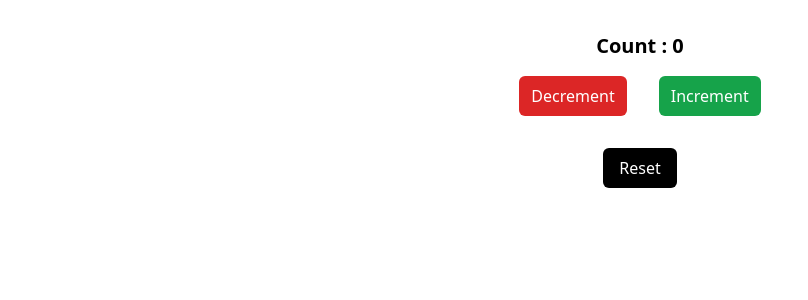
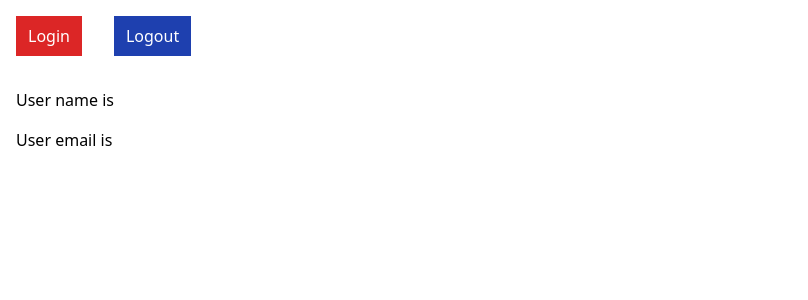
Before and after one commit to SAIDOU11/ReactTypescript, a React (Vite) app: page / in a window 1280 px wide. Shown: the top 300 px of the page, without its empty margins (0-808 px from the left). Built offline with nearby package versions, Linux system fonts and the light colour scheme.

Commit message:
userContext

```diff
--- a/src/App.tsx
+++ b/src/App.tsx
@@ -1,11 +1,14 @@
 import "./index.css";
 
-import Counter from "./components/state/Counter";
+import { UserContextProvider } from "./components/context/UserContext";
+import User from "./components/context/User";
 
 function App() {
   return (
     <>
-      <Counter />
+      <UserContextProvider>
+        <User />
+      </UserContextProvider>
     </>
   );
 }
--- /dev/null
+++ b/src/components/context/Box.tsx
@@ -0,0 +1,15 @@
+import { useContext } from "react";
+import { ThemeContext } from "./ThemeContext";
+
+export const Box = () => {
+  const theme = useContext(ThemeContext);
+  return (
+    <div
+      style={{ backgroundColor: theme.primary.main, color: theme.primary.text }}
+    >
+      Theme context
+    </div>
+  );
+};
+
+export default Box;
--- /dev/null
+++ b/src/components/context/ThemeContext.tsx
@@ -0,0 +1,16 @@
+import { createContext } from "react";
+import { theme } from "./theme";
+
+type ThemeContextProviderProps = {
+  children: React.ReactNode;
+};
+
+export const ThemeContext = createContext(theme);
+
+export const ThemeContextProvider = ({
+  children,
+}: ThemeContextProviderProps) => {
+  return (
+    <ThemeContext.Provider value={theme}>{children}</ThemeContext.Provider>
+  );
+};
--- /dev/null
+++ b/src/components/context/User.tsx
@@ -0,0 +1,39 @@
+import { useContext } from "react";
+import { UserContext } from "./UserContext";
+
+export const User = () => {
+  const userContext = useContext(UserContext);
+  const handleLogin = () => {
+    if (userContext) {
+      userContext.setUser({
+        name: "Saidou",
+        email: "saidou@saidou.com",
+      });
+    }
+  };
+  const handleLogout = () => {
+    if (userContext) {
+      userContext.setUser(null);
+    }
+  };
+  return (
+    <div>
+      <button
+        onClick={handleLogin}
+        className="bg-red-600 text-white py-2 px-3 m-4"
+      >
+        Login
+      </button>
+      <button
+        onClick={handleLogout}
+        className="bg-blue-800 text-white py-2 px-3 m-4"
+      >
+        Logout
+      </button>
+      <div className="m-4">User name is {userContext.user?.name} </div>
+      <div className="m-4">User email is {userContext.user?.email} </div>
+    </div>
+  );
+};
+
+export default User;
--- /dev/null
+++ b/src/components/context/UserContext.tsx
@@ -0,0 +1,26 @@
+import { useState, createContext } from "react";
+
+export type AuthUser = {
+  name: string;
+  email: string;
+};
+
+type UserContextType = {
+  user: AuthUser | null;
+  setUser: React.Dispatch<React.SetStateAction<AuthUser | null>>;
+};
+
+type UserContextProviderProps = {
+  children: React.ReactNode;
+};
+
+export const UserContext = createContext({} as UserContextType);
+
+export const UserContextProvider = ({ children }: UserContextProviderProps) => {
+  const [user, setUser] = useState<AuthUser | null>(null);
+  return (
+    <UserContext.Provider value={{ user, setUser }}>
+      {children}
+    </UserContext.Provider>
+  );
+};
--- /dev/null
+++ b/src/components/context/theme.ts
@@ -0,0 +1,10 @@
+export const theme = {
+  primary: {
+    main: "#3f51b5",
+    text: "#fff",
+  },
+  secondary: {
+    main: "#f50057",
+    text: "#fff",
+  },
+};
```
